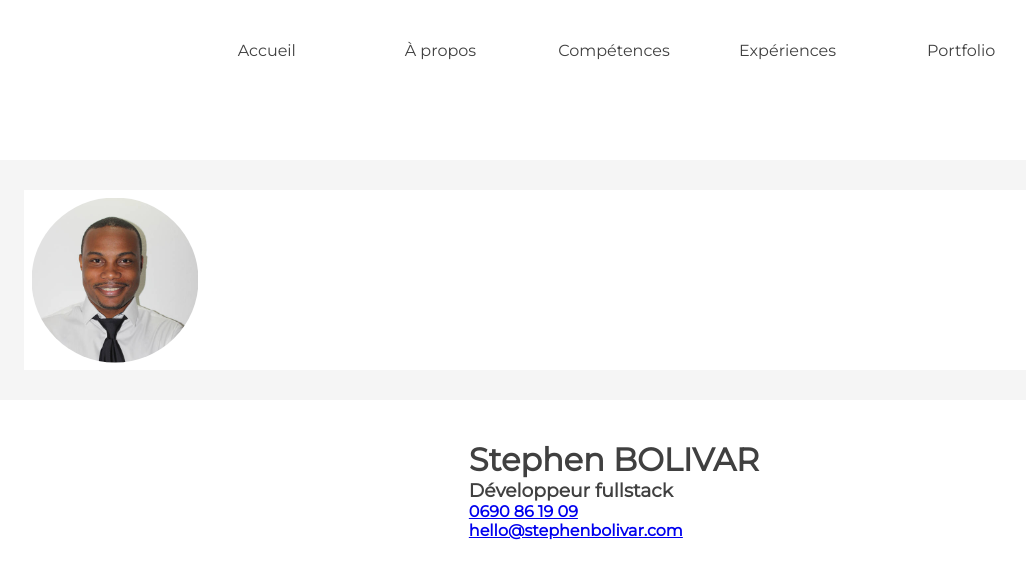
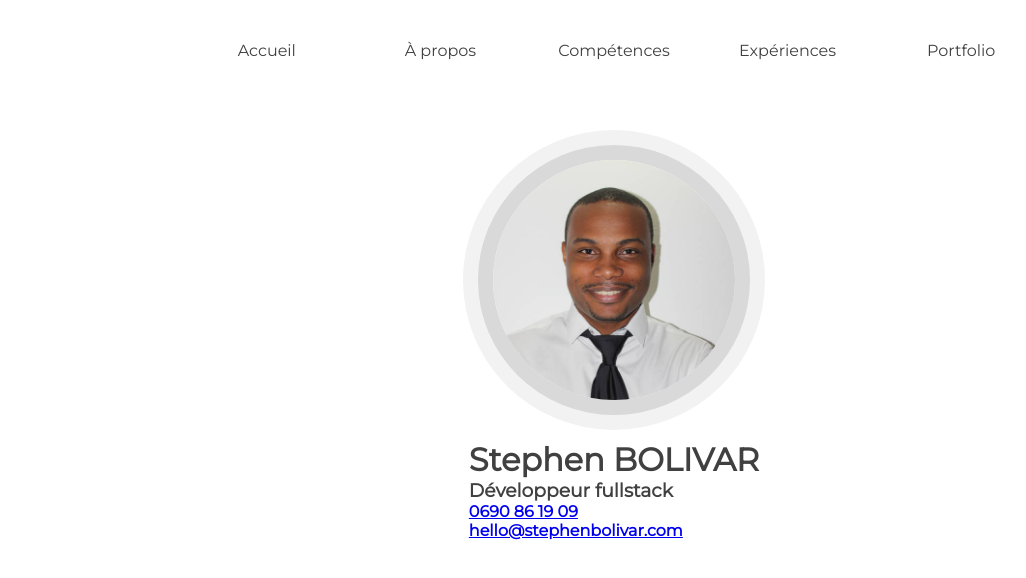
Before and after one commit to sboli/stephenbolivar.com, a React (Create React App) app: page / in a window 1280 px wide. Shown: the top 578 px of the page, without its empty margins (26-1052 px from the left). Built offline with nearby package versions, Linux system fonts and the light colour scheme.

Commit message:
double border around avatar

```diff
--- a/src/components/HomeFace.js
+++ b/src/components/HomeFace.js
@@ -1,40 +1,20 @@
 import React from 'react';
 import styled from 'styled-components';
-
-const Ring = styled.div``;
 
 const FaceImg = styled.img`
     display: block;
     height: 100%;
     width: auto;
     border-radius: 50%;
-    padding: 7.5px;
-`;
-
-const Root = styled.div`
-    background-color: red;
-    width: 100%;
-    height: 100%;
-`;
-
-const Outer = styled.div`
-    border: 30px solid rgba(0, 0, 0, 0.04);
-`;
-
-const Inner = styled.div`
-    width: 200px;
-    height: 200px;
-    background-color: #00000020;
-    border-radius: 50%;
-    margin: 7.5px;
+    margin-left: auto;
+    margin-right: auto;
+    box-shadow: 0 0 0 15px hsl(0, 0%, 85%), 0 0 0 30px hsl(0, 0%, 95%);
 `;
 
 export default function HomeFace() {
     return (
         <>
-            <Outer>
-                <FaceImg src="/images/face.jpg"></FaceImg>
-            </Outer>
+            <FaceImg src="/images/face.jpg"></FaceImg>
         </>
     );
 }
```
